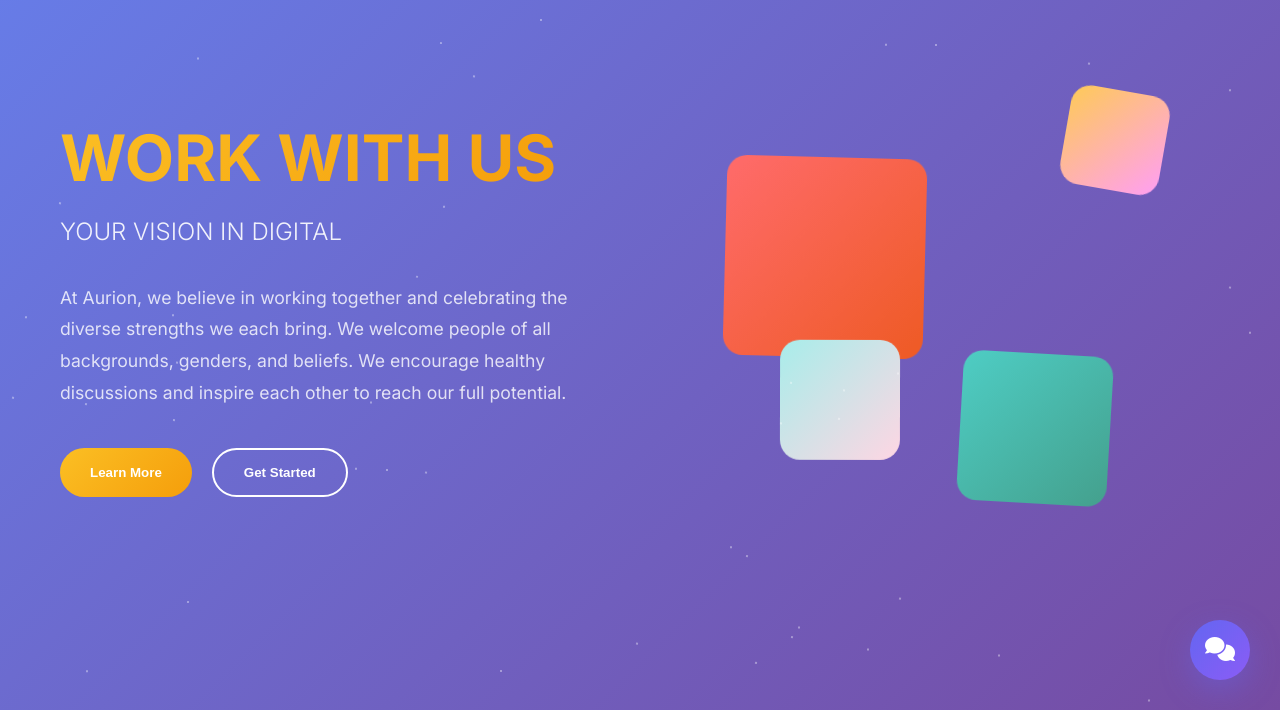
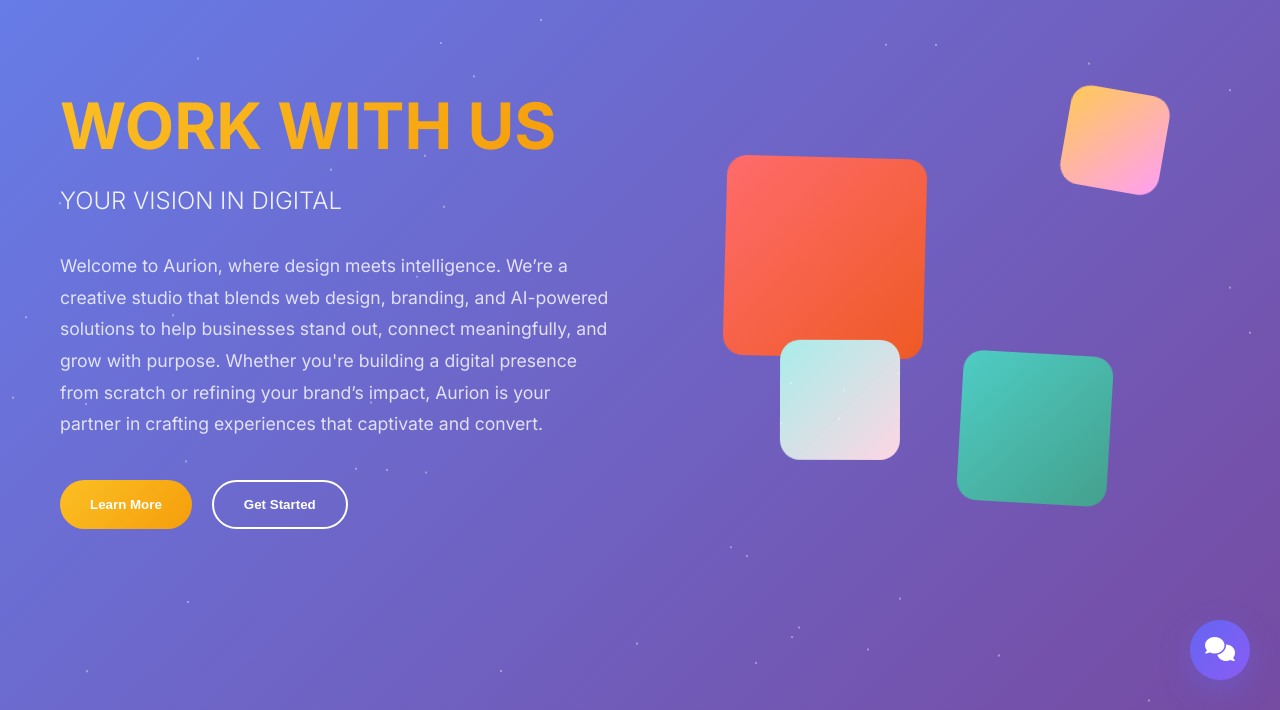
Before and after one commit to Astro-tk/webdraft, a React app: page index.html in a window 1280 px wide. Shown: the part 90-800 px from the top of the page. Built offline with nearby package versions, Linux system fonts and the light colour scheme.

Commit message:
Update index.html

```diff
--- a/index.html
+++ b/index.html
@@ -41,7 +41,7 @@
                 </h1>
                 <h2 class="hero-subtitle">YOUR VISION IN DIGITAL</h2>
                 <p class="hero-description">
-                    At Aurion, we believe in working together and celebrating the diverse strengths we each bring. We welcome people of all backgrounds, genders, and beliefs. We encourage healthy discussions and inspire each other to reach our full potential.
+                    Welcome to Aurion, where design meets intelligence. We’re a creative studio that blends web design, branding, and AI-powered solutions to help businesses stand out, connect meaningfully, and grow with purpose. Whether you're building a digital presence from scratch or refining your brand’s impact, Aurion is your partner in crafting experiences that captivate and convert.
                 </p>
                 <div class="hero-buttons">
                     <button class="btn btn-primary" onclick="scrollToSection('services')">Learn More</button>
```
